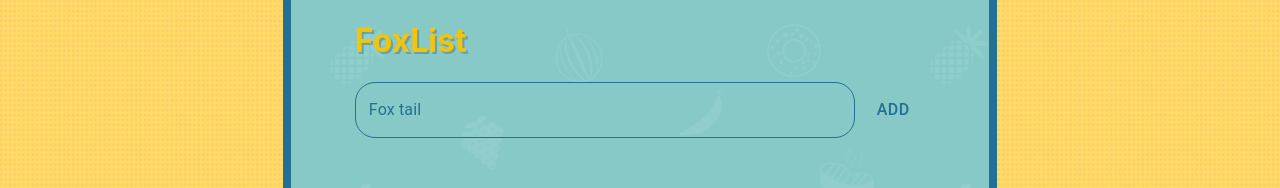
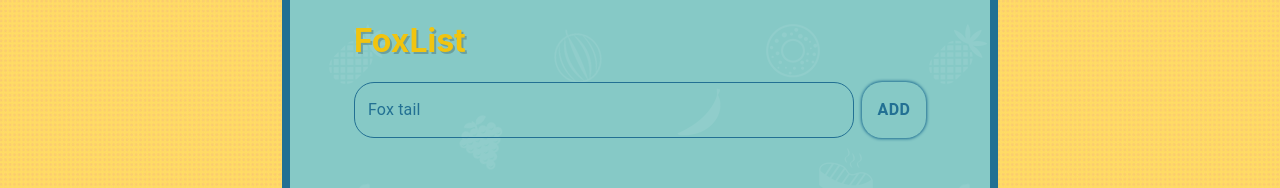
Before and after one commit to GKonar/FoxList, a React (Create React App) app: page / in a window 1280 px wide. Shown: the top 188 px of the page. Built offline with nearby package versions, Linux system fonts and the light colour scheme.

Commit message:
Remove Autocomplete Component, change button styling

```diff
--- a/src/Components/SearchInput.js
+++ b/src/Components/SearchInput.js
@@ -1,7 +1,6 @@
 import { useState } from "react";
 
 import TextField from "@material-ui/core/TextField";
-import Autocomplete from "@material-ui/lab/Autocomplete";
 import { Button } from "@material-ui/core";
 import { StylesProvider } from "@material-ui/core/styles";
 
@@ -43,20 +42,11 @@ const SearchInput = ({ productsObj }) => {
   return (
     <StylesProvider injectFirst>
       <form className="form" onSubmit={handleSubmit}>
-        <Autocomplete
+        <TextField
           style={{ width: 500 }}
-          freeSolo
-          autoComplete
-          autoHighlight
-          options={products}
-          renderInput={params => (
-            <TextField
-              {...params}
-              onChange={e => filterVegArray(e)}
-              variant="outlined"
-              label="Fox tail"
-            />
-          )}
+          onChange={e => filterVegArray(e)}
+          variant="outlined"
+          label="Fox tail"
         />
         <Button type="submit">add</Button>
       </form>
@@ -65,3 +55,27 @@ const SearchInput = ({ productsObj }) => {
 };
 
 export default SearchInput;
+
+// ** Not sure which i like more
+// return (
+// 	<StylesProvider injectFirst>
+// 		<form className="form" onSubmit={handleSubmit}>
+// 			<Autocomplete
+// 				style={{ width: 500 }}
+// 				freeSolo
+// 				autoComplete
+// 				autoHighlight
+// 				options={products}
+// 				renderInput={params => (
+// 					<TextField
+// 						{...params}
+// 						onChange={e => filterVegArray(e)}
+// 						variant="outlined"
+// 						label="Fox tail"
+// 					/>
+// 				)}
+// 			/>
+// 			<Button type="submit">add</Button>
+// 		</form>
+// 	</StylesProvider>
+// );
--- a/src/Components/SearchInput.scss
+++ b/src/Components/SearchInput.scss
@@ -35,8 +35,20 @@
 
 // submit button
 .MuiButton-root {
-  margin-left: .4rem;
+  margin-left: .5rem;
   border-radius: 20px;
   color: #227093;
+  font-weight: bold;
   font-size: 1rem;
+  box-shadow: 0px 0px 3px 1px #227093;
+
+  &:hover {
+    box-shadow: 0px 0px 10px 1px #227093;
+    background-color: transparent;
+  }
+
+  &:active {
+    box-shadow: 0px 0px 2px 1px #227093;
+    background-color: transparent;
+  }
 }
```
